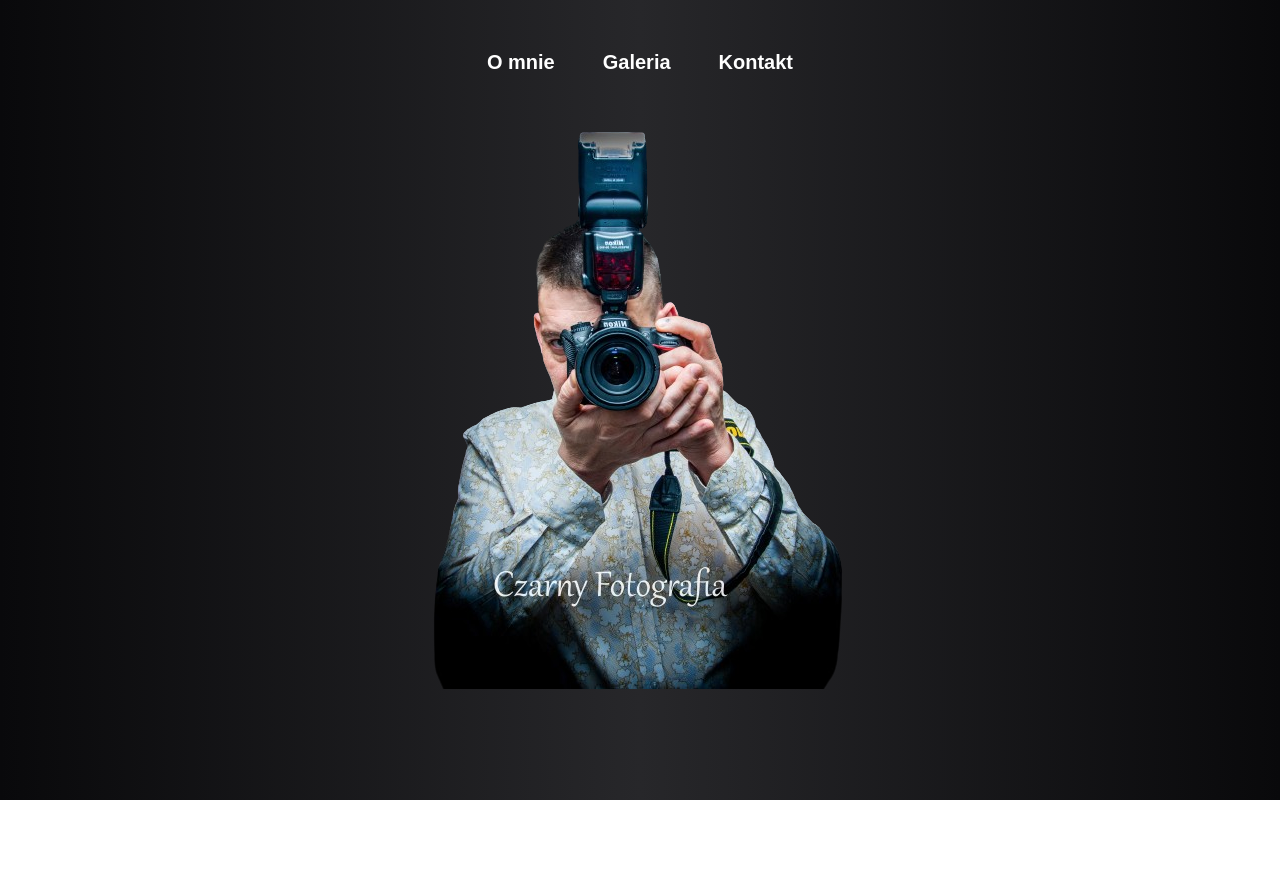
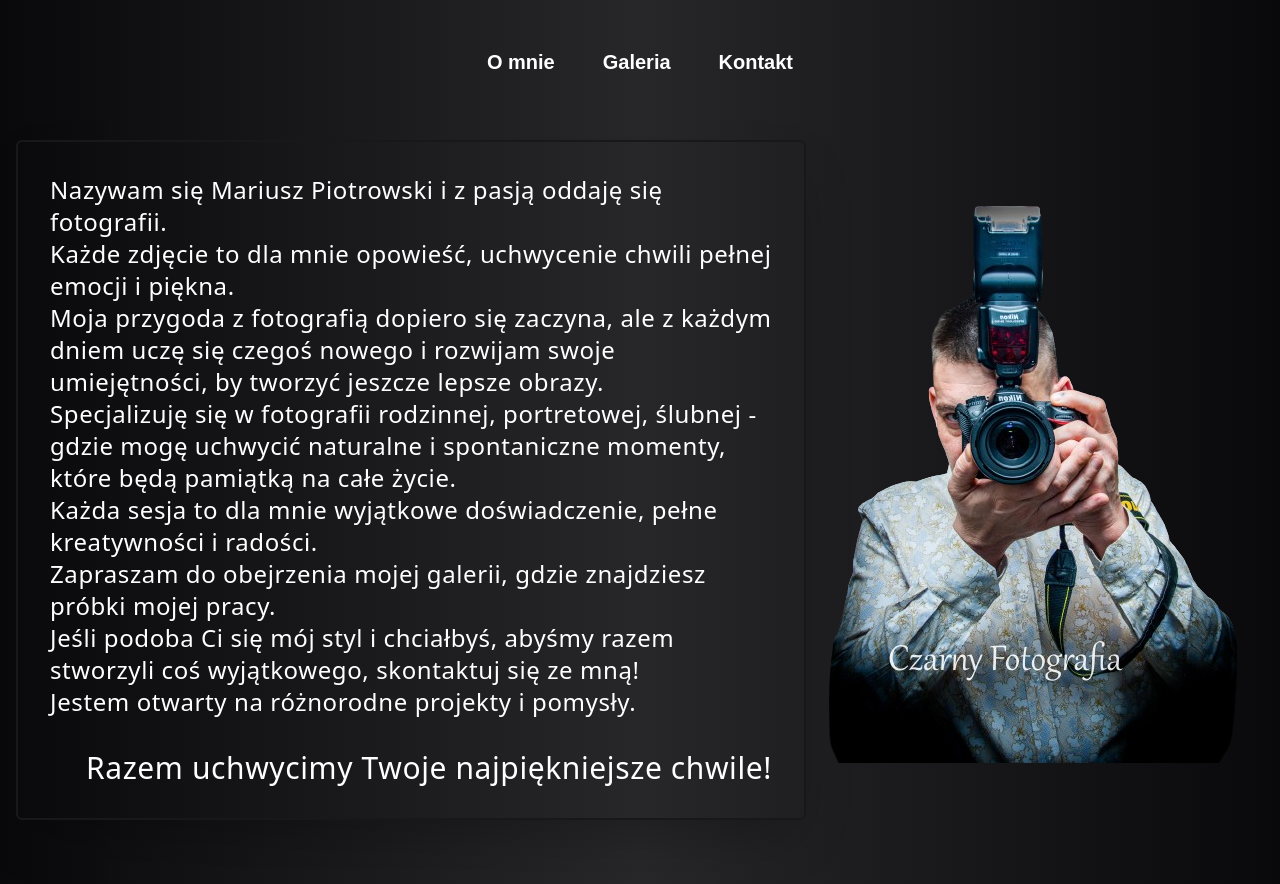
Before and after one commit to jacekzielinski87/Website-for-Photographer-Website-for-my-friend-, a React (Vite) app: page / in a window 1280 px wide. Before the commit the page ends 800 px from the top, so only its background shows below. Built offline with nearby package versions, Linux system fonts and the light colour scheme.

Commit message:
Add About Section, description

```diff
--- a/src/components/About.jsx
+++ b/src/components/About.jsx
@@ -14,9 +14,15 @@ const About = () => {
   return (
     <>
     <Header/>
-    <section className='flex items-center justify-center text-white'>
-      <p className='font-Lexend text-3xl'></p>
-      <img src={Czarny} alt='Photo Maniek' className=''/>
+    <section className='flex items-center justify-center text-white p-4'>
+      <p className=' tracking-wide text-2xl p-8 shadow-2xl border-2 border-zinc-900 rounded-md'>Nazywam się Mariusz Piotrowski i z pasją oddaję się fotografii.<br/> Każde zdjęcie to dla mnie opowieść, uchwycenie chwili pełnej emocji i piękna.<br/> Moja przygoda z fotografią dopiero się zaczyna, ale z każdym dniem uczę się czegoś nowego i rozwijam swoje umiejętności, by tworzyć jeszcze lepsze obrazy.<br/>
+
+Specjalizuję się w fotografii rodzinnej, portretowej, ślubnej -  gdzie mogę uchwycić naturalne i spontaniczne momenty, które będą pamiątką na całe życie.<br/> Każda sesja to dla mnie wyjątkowe doświadczenie, pełne kreatywności i radości.<br/>
+
+Zapraszam do obejrzenia mojej galerii, gdzie znajdziesz próbki mojej pracy.<br/> Jeśli podoba Ci się mój styl i chciałbyś, abyśmy razem stworzyli coś wyjątkowego, skontaktuj się ze mną! <br/>Jestem otwarty na różnorodne projekty i pomysły.<br/>
+<br/>
+<p className='flex justify-end text-3xl'>Razem uchwycimy Twoje najpiękniejsze chwile!</p></p>
+      <img src={Czarny} alt='Photo Maniek' className='m-2'/>
     </section>
     <div className='flex justify-center m-12'>
     </div>
```
